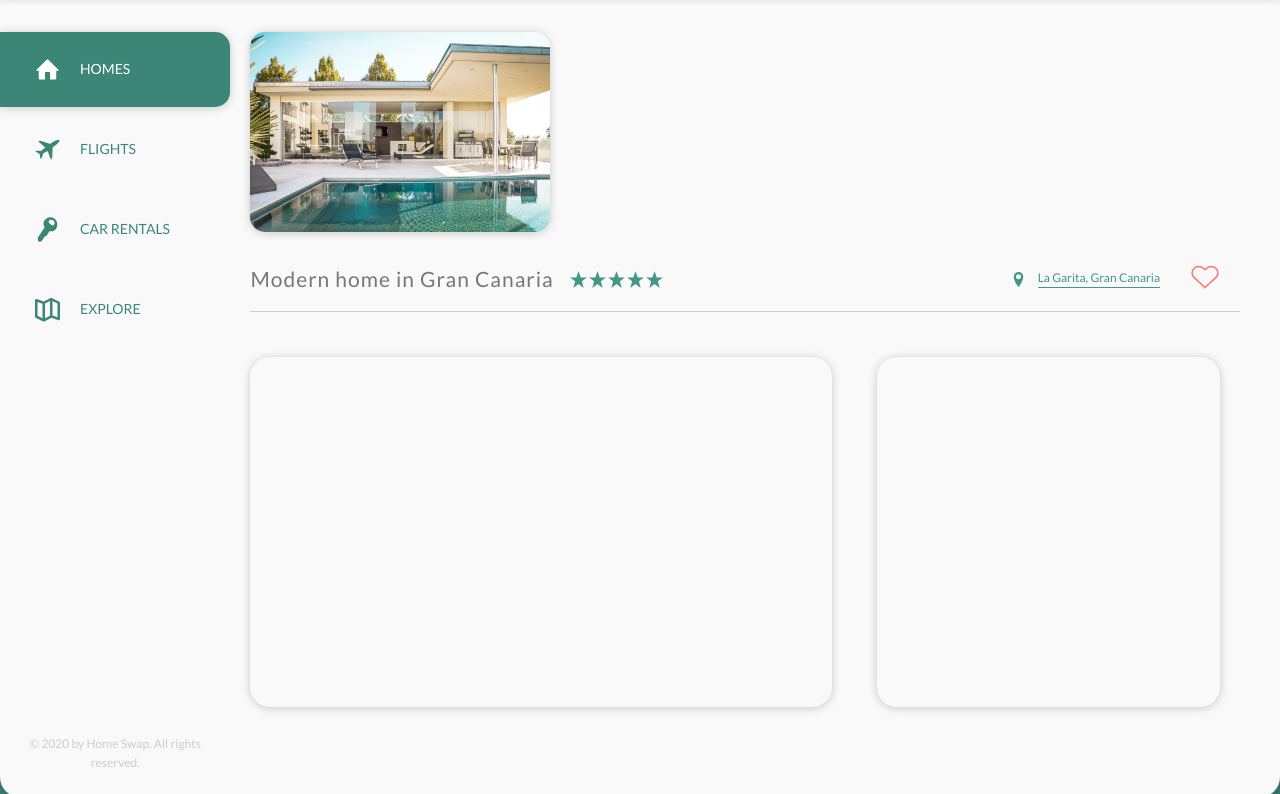
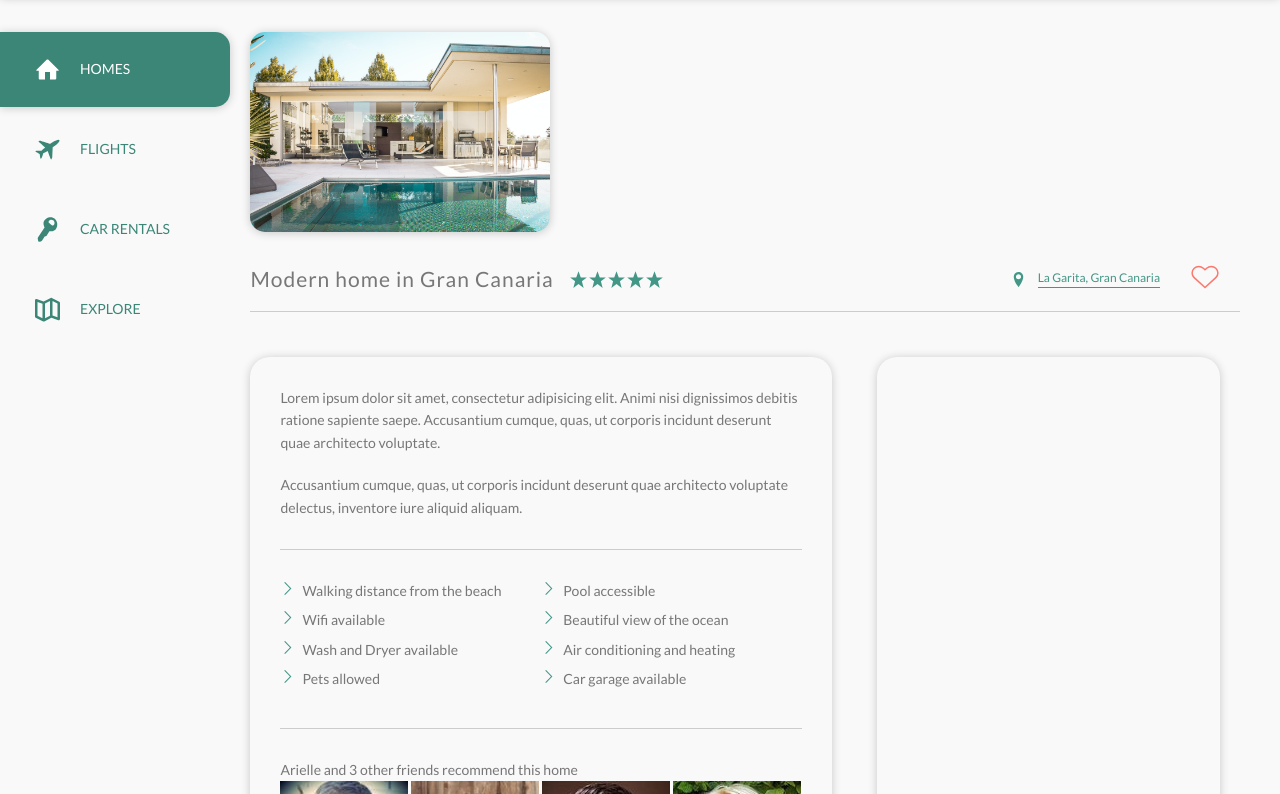
Before and after one commit to oliverlouis/home-swap, a website: page index.html in a window 1280 px wide. Shown: the part 158-952 px from the top of the page. Drawn offline with Linux system fonts and the light colour scheme.

Commit message:
add content to description section

```diff
--- a/index.html
+++ b/index.html
@@ -134,12 +134,40 @@
 
                 <div class="detail">
                     <div class="description">
+                        <p class="paragraph">
+                            Lorem ipsum dolor sit amet, consectetur adipisicing elit. Animi nisi dignissimos debitis ratione sapiente saepe. Accusantium cumque, quas, ut corporis incidunt deserunt quae architecto voluptate.
+                        </p>
+                        <p class="paragraph">
+                            Accusantium cumque, quas, ut corporis incidunt deserunt quae architecto voluptate delectus, inventore iure aliquid aliquam.
+                        </p>
+                        <ul class="list">
+                            <li class="list__item">Walking distance from the beach</li>
+                            <li class="list__item">Pool accessible</li>
+                            <li class="list__item">Wifi available</li>
+                            <li class="list__item">Beautiful view of the ocean</li>
+                            <li class="list__item">Wash and Dryer available</li>
+                            <li class="list__item">Air conditioning and heating</li>
+                            <li class="list__item">Pets allowed</li>
+                            <li class="list__item">Car garage available</li>
+                        </ul>
 
+                        <div class="recommend">
+                            <p class="recommend__count">
+                                Arielle and 3 other friends recommend this home
+                            </p>
+                            <div class="recommend__friends">
+                                <img src="img/user-3.jpg" alt="friend 1" class="recommend__photo">
+                                <img src="img/user-4.jpg" alt="friend 2" class="recommend__photo">
+                                <img src="img/user-5.jpg" alt="friend 3" class="recommend__photo">
+                                <img src="img/user-6.jpg" alt="friend 4" class="recommend__photo">
+                            </div>
+                        </div>
                     </div>
 
                     <div class="user-reviews">
 
                     </div>
+
                 </div>
             </main>
         </div>
--- a/sass/_components.scss
+++ b/sass/_components.scss
@@ -315,3 +315,45 @@
 	&__like {
 	}
 }
+
+//////////////////////////////////////////
+////PARAGRAPH
+.paragraph:not(:last-of-type) {
+	margin-bottom: 2rem;
+}
+
+//////////////////////////////////////////
+////LIST
+
+.list {
+	margin: 3rem 0;
+	list-style: none;
+	padding: 3rem 0;
+	border-bottom: 1px solid var(--color-grey-light-4);
+	border-top: 1px solid var(--color-grey-light-4);
+
+	display: flex;
+	flex-wrap: wrap;
+
+	&__item {
+		flex: 0 0 50%;
+		margin-bottom: 0.7rem;
+	}
+
+	&__item::before {
+		content: '';
+		display: inline-block;
+		height: 1.5rem;
+		width: 1.5rem;
+		margin-right: 0.7rem;
+
+		//Older browsers
+		// background-image: url(../img/chevron-thin-right.svg);
+		// background-size: cover;
+
+		//Newer browsers - masks
+		background-color: var(--color-primary);
+		-webkit-mask-image: url(../img/chevron-thin-right.svg);
+		-webkit-mask-size: cover;
+	}
+}
--- a/sass/_layout.scss
+++ b/sass/_layout.scss
@@ -35,9 +35,6 @@
 
 .house-view {
 	flex: 1;
-
-	//test
-	height: 80rem;
 }
 
 .detail {
@@ -47,7 +44,8 @@
 }
 
 .description {
-	height: 35rem;
+	padding: 3rem;
+	font-size: 1.4rem;
 	flex: 0 0 60%;
 	margin-right: 4.5rem;
 	border-radius: 20px;
@@ -56,8 +54,6 @@
 
 .user-reviews {
 	border-radius: 20px;
-	height: 35rem;
-
 	box-shadow: var(--shadow-dark-short);
 	flex: 1;
 }
```
Also changed, not shown: css/style.css.
